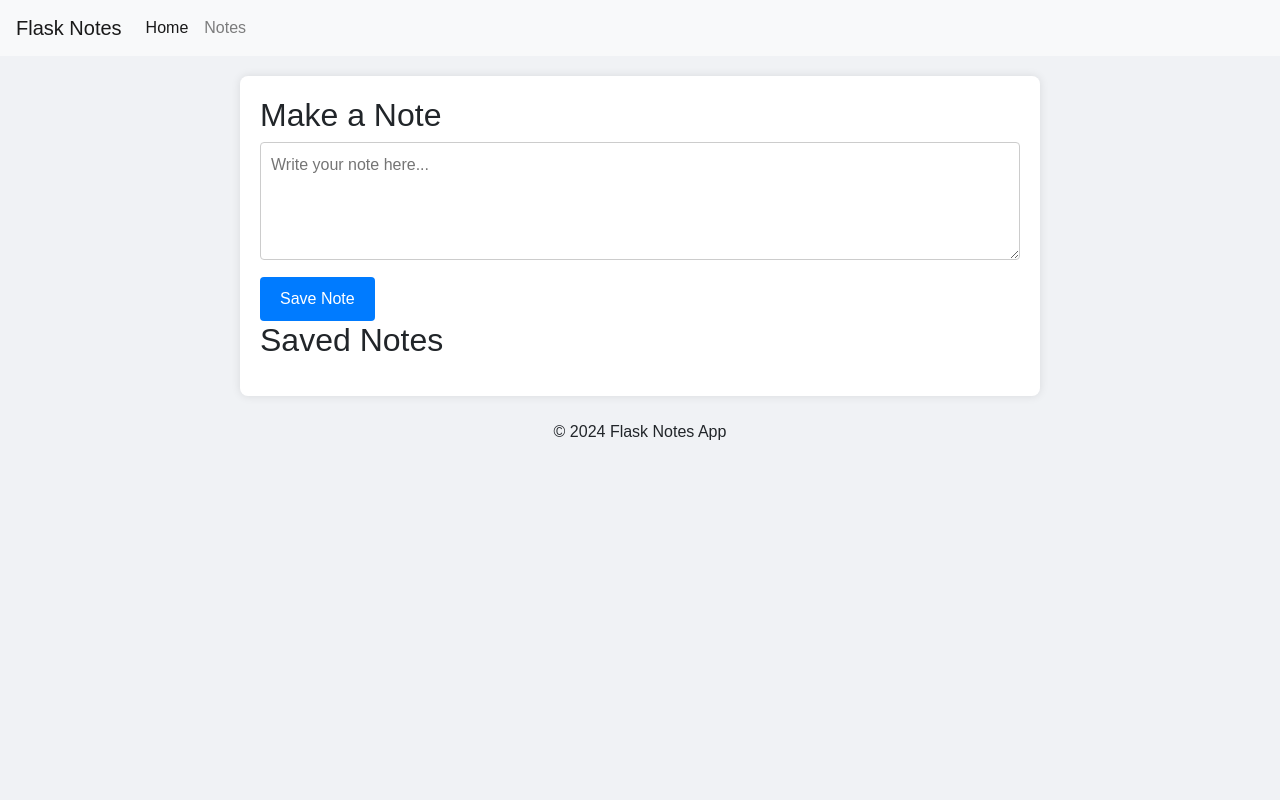
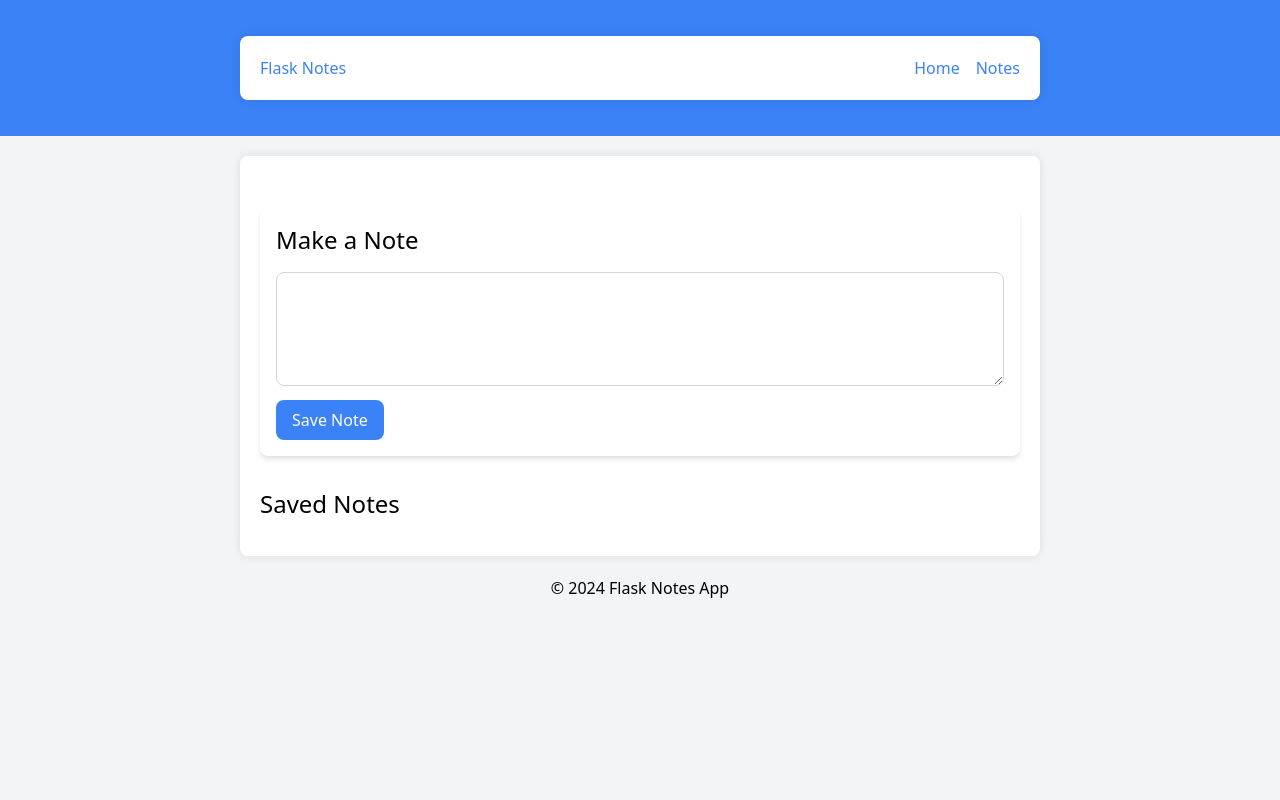
Before and after one commit to K-Ananthamoorthy/NoteIt, a Flask app: page /notes in a window 1280 px wide. Run offline with Flask 3, Linux system fonts and the light colour scheme; some libraries are stand-ins or nearby versions.

Commit message:
chore: Update styles and layout for better user experience

```diff
--- a/static/css/styles.css
+++ b/static/css/styles.css
@@ -55,12 +55,12 @@
   background: none;
   border: none;
   cursor: pointer;
-  color: #007BFF;
+  color: #707478;
   margin-left: 10px;
 }
 
 .edit-button:hover {
-  color: #0056b3;
+  color: #5a5e63;
 }
 
 .delete-button {
--- a/templates/base.html
+++ b/templates/base.html
@@ -4,13 +4,15 @@
     <meta charset="UTF-8">
     <meta name="viewport" content="width=device-width, initial-scale=1.0">
     <title>{% block title %}Flask Notes{% endblock %}</title>
-    <link rel="stylesheet" href="https://stackpath.bootstrapcdn.com/bootstrap/4.5.2/css/bootstrap.min.css">
+    <link href="https://cdn.jsdelivr.net/npm/tailwindcss@2.2.19/dist/tailwind.min.css" rel="stylesheet">
     <link rel="stylesheet" href="/static/css/styles.css">
 </head>
-<body>
+<body class="font-sans bg-gray-100 min-h-screen">
     {% include 'partials/header.html' %}
-    <div class="container">
-        {% block content %}{% endblock %}
+    <div class="container mx-auto max-w-screen-md p-4">
+        <div class="my-4">
+            {% block content %}{% endblock %}
+        </div>
     </div>
     {% include 'partials/footer.html' %}
     <script src="/static/js/script.js"></script>
--- a/templates/home.html
+++ b/templates/home.html
@@ -3,21 +3,21 @@
 {% block title %}Home - Flask Notes{% endblock %}
 
 {% block content %}
-<div class="note-section">
-    <h2>Make a Note</h2>
+<div class="note-section bg-white shadow-md rounded-lg p-4 mt-8">
+    <h2 class="text-2xl mb-4">Make a Note</h2>
     <form action="{{ url_for('add_note') }}" method="post">
-        <textarea name="note_content" rows="4" placeholder="Write your note here..."></textarea><br>
-        <button type="submit">Save Note</button>
+        <textarea name="note_content" rows="4" class="w-full p-2 mb-2 border border-gray-300 rounded-lg focus:outline-none focus:border-blue-500"></textarea>
+        <button type="submit" class="bg-blue-500 hover:bg-blue-600 text-white px-4 py-2 rounded-lg transition duration-300">Save Note</button>
     </form>
 </div>
-<div class="notes-list">
-    <h2>Saved Notes</h2>
-    <ul>
+<div class="notes-list mt-8">
+    <h2 class="text-2xl mb-4">Saved Notes</h2>
+    <ul class="list-none">
         {% for note in notes %}
-            <li>
+            <li class="bg-gray-200 mb-4 p-4 rounded-lg flex justify-between items-center">
                 <span class="note-content">{{ note.content }}</span>
-                <button class="edit-button btn btn-link" data-id="{{ note.id }}">Edit</button>
-                <button class="delete-button btn btn-link" data-id="{{ note.id }}">Delete</button>
+                <button class="edit-button text-blue-200 hover:text-blue-100" data-id="{{ note.id }}">Edit</button>
+                <button class="delete-button text-red-200 hover:text-red-100" data-id="{{ note.id }}">Delete</button>
             </li>
         {% endfor %}
     </ul>
--- a/templates/partials/header.html
+++ b/templates/partials/header.html
@@ -1,15 +1,11 @@
 <header>
-  <nav class="navbar navbar-expand-lg navbar-light bg-light">
-      <a class="navbar-brand" href="#">Flask Notes</a>
-      <div class="collapse navbar-collapse">
-          <ul class="navbar-nav mr-auto">
-              <li class="nav-item active">
-                  <a class="nav-link" href="/">Home</a>
-              </li>
-              <li class="nav-item">
-                  <a class="nav-link" href="/notes">Notes</a>
-              </li>
-          </ul>
-      </div>
-  </nav>
+    <nav class="bg-blue-500 p-4">
+        <div class="container mx-auto flex justify-between items-center">
+            <a class="text-blue-500 hover:text-gray-200" href="/">Flask Notes</a>
+            <ul class="flex space-x-4">
+                <li><a class="text-blue-500 hover:text-gray-200" href="/">Home</a></li>
+                <li><a class="text-blue-500 hover:text-gray-200" href="/notes">Notes</a></li>
+            </ul>
+        </div>
+    </nav>
 </header>
```
Also changed, not shown: templates/landing.html (+4 -4 lines), instance/database.sqlite.
